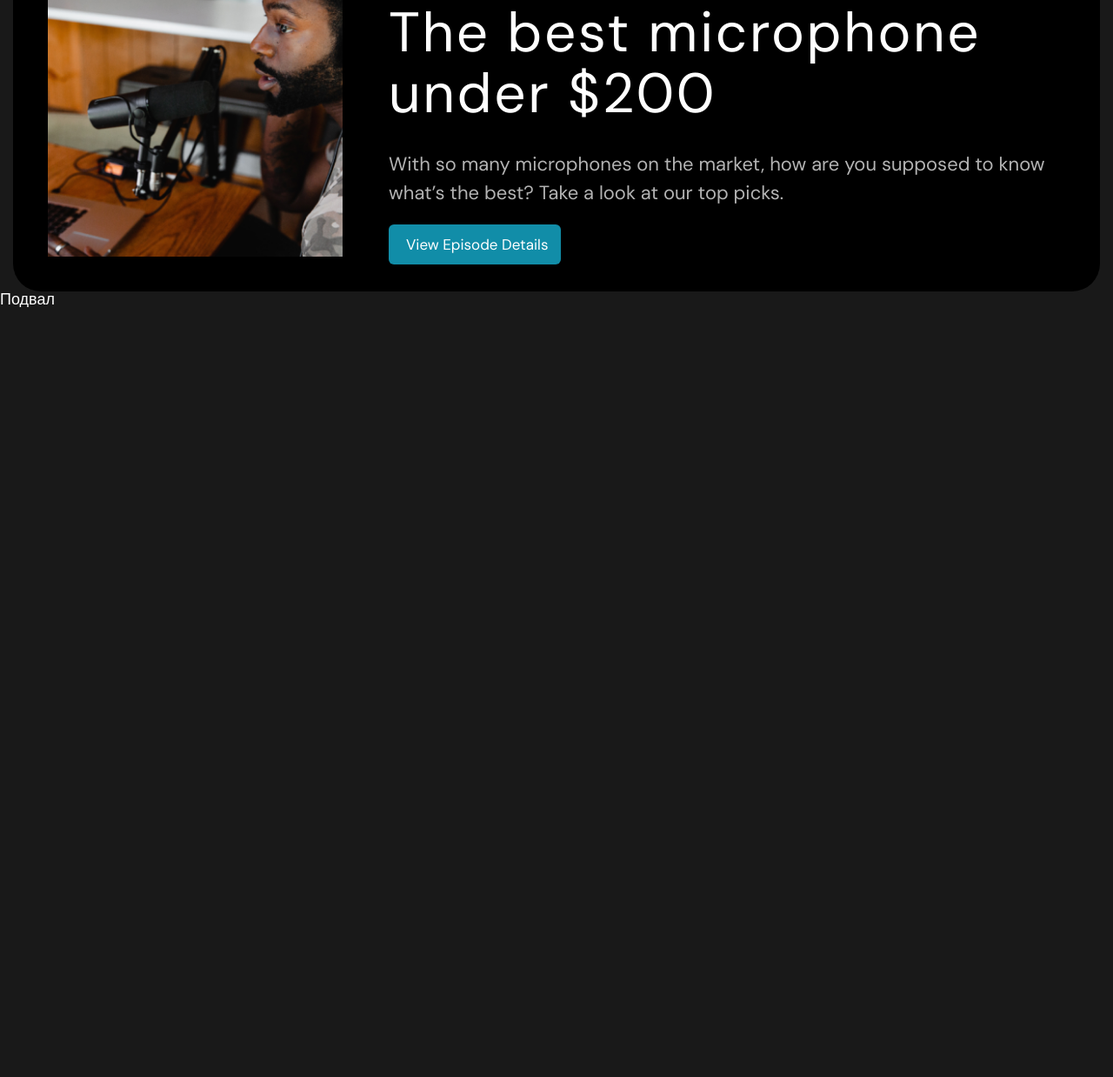
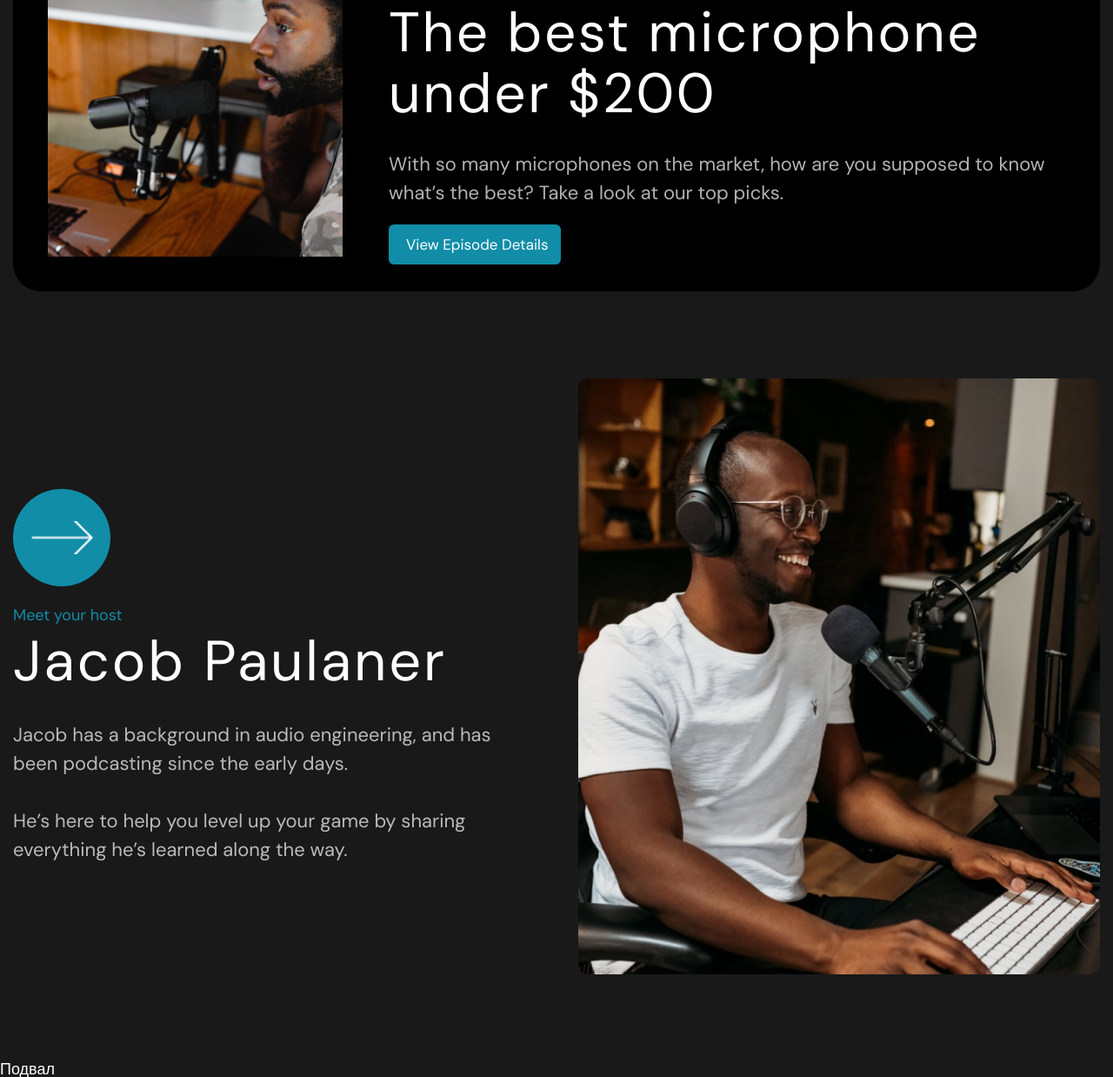
Before and after one commit to FrilanserNew2022/Castaway-lan, a plain HTML site: page index.html in a window 1280 px wide. Shown: the part 2561-3799 px from the top of the page at 87% size. Before the commit the page ends 2914 px from the top, so only its background shows below. Drawn offline with Linux system fonts and the light colour scheme.

Commit message:
made a biography block

```diff
--- /dev/null
+++ b/assets/css/biography/biography.scss
@@ -0,0 +1,91 @@
+.page__biography {
+  font-size: 18px;
+}
+
+.biography__container {
+  display: flex;
+  align-items: center;
+  justify-content: space-between;
+  padding-bottom: 100px;
+}
+
+@media (max-width: 1023.98px) {
+  .biography__container {
+    flex-direction: column;
+    padding-bottom: 50px;
+  }
+}
+
+.biography__body {
+  max-width: 590px;
+  margin: 0 60px 0 0;
+}
+
+@media (max-width: 1023.98px) {
+  .biography__body {
+    display: flex;
+    flex-direction: column;
+    align-items: center;
+    max-width: none;
+    margin: 0 0 20px 0;
+  }
+}
+
+.biography__button-arrow {
+  display: block;
+  width: 112px;
+  height: 112px;
+  border-radius: 50%;
+  background: #118DA8 url("../images/decorators/IMAGEarrow.png") center no-repeat;
+}
+
+.biography__subtitle {
+  margin: 20px 0 0 0;
+  color: #118DA8;
+  font-size: 100%;
+  line-height: 150%; /* 27px */
+}
+
+.biography__title {
+  color: #FFF;
+  font-size: 361.1111111111%;
+  line-height: 121.846%; /* 79.2px */
+  letter-spacing: 2.88px;
+}
+
+
+.biography__txt {
+  color: rgba(255, 255, 255, 0.70);
+  font-size: 122.22222222222%;
+  line-height: 33px; /* 150% */
+}
+
+.biography__txt-first {
+  margin: 28px 0 0 0;
+}
+
+.biography__txt-second {
+  margin: 33px 0 0 0;
+}
+
+.biography__img-container {}
+
+@media (max-width: 767.98px) {
+  .biography__button-arrow {
+    order: 2;
+  }
+  .biography__subtitle {
+    order: 3;
+  }
+  .biography__title {
+    order: 1;
+  }
+  .biography__txt-first {
+    order: 4;
+  }
+
+  .biography__txt-second {
+    order: 5;
+  }
+
+}
--- a/assets/css/episodes/episodes.scss
+++ b/assets/css/episodes/episodes.scss
@@ -1,7 +1,13 @@
 @import "../modules/episode";
 
 .page__episodes {
-  margin: 100px 0 0 0;
+  padding: 100px 0;
+}
+
+@media (max-width: 767.98px) {
+  .page__episodes {
+    padding: 50px 0;
+  }
 }
 
 .episodes {
@@ -49,5 +55,7 @@
 }
 
 .episodes__items {
-
+ &:last-child {
+   margin: 60px 0 0 0;
+ }
 }
--- a/assets/css/page/main.scss
+++ b/assets/css/page/main.scss
@@ -11,7 +11,7 @@
 @media (max-width: 767.98px) {
   .page__main-block {
     margin: 140px 0 0 0;
-    min-height: 100%;
+    max-height: 100vh;
   }
 }
 
--- a/assets/css/style.scss
+++ b/assets/css/style.scss
@@ -7,3 +7,5 @@
 @import "episodes/episodes";
 
 @import "modules/_button";
+
+@import "biography/biography";
--- a/index.html
+++ b/index.html
@@ -199,6 +199,30 @@
                         </div>
                     </div>
                 </div>
+                <div class="page__biography biography">
+                    <div class="biography__container _container">
+                        <div class="biography__body">
+                            <a class="biography__button-arrow">
+
+                            </a>
+                            <div class="biography__subtitle">
+                                Meet your host
+                            </div>
+                            <h2 class="biography__title">
+                                Jacob Paulaner
+                            </h2>
+                            <div class="biography__txt-first biography__txt">
+                                Jacob has a background in audio engineering, and has been podcasting since the early days.
+                            </div>
+                            <div class="biography__txt-second biography__txt">
+                                He’s here to help you level up your game by sharing everything he’s learned along the way.
+                            </div>
+                        </div>
+                        <div class="biography__img-container">
+                            <img src="assets/images/IMAGEbiographyJacob.png">
+                        </div>
+                    </div>
+                </div>
             </main>
             <footer class="footer">
                 Подвал
```
Also changed, not shown: assets/css/biography/biography.css (added), assets/css/style.css, assets/images/IMAGEbiographyJacob.png (added), assets/images/decorators/IMAGEarrow.png (added), 2 other files.
